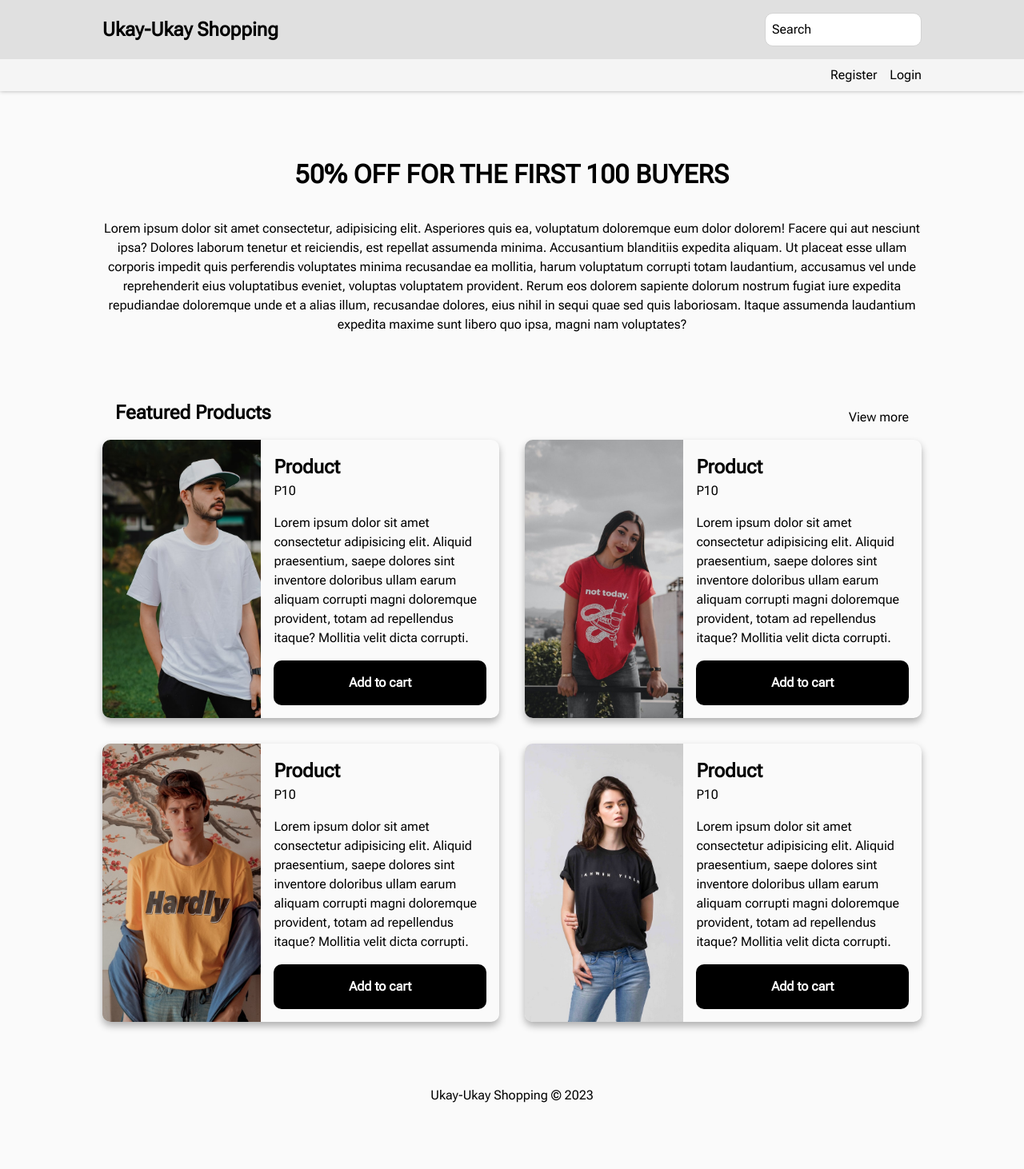
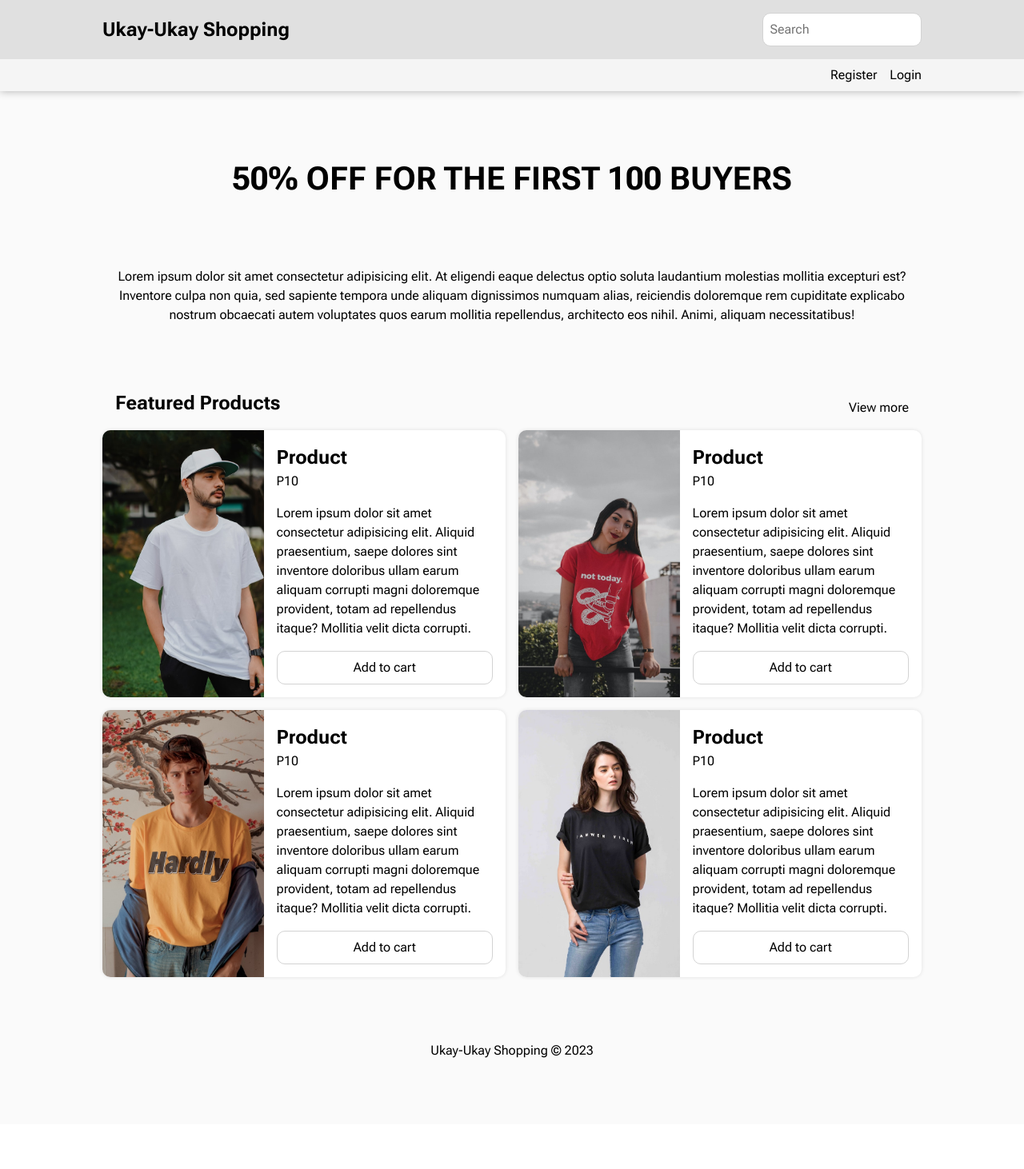
Before and after one commit to FriendsNone/UkayUkayShopping, a PHP site: page / in a window 1280 px wide. Shown: the whole page at 80% size. After the commit the page ends 1323 px from the top, so only its background shows below. Run offline with PHP 8.4, Linux system fonts and the light colour scheme.

Commit message:
CSS overhaul, Added simple animations

```diff
--- a/editprofile.html
+++ b/editprofile.html
@@ -5,7 +5,6 @@
     <meta http-equiv="X-UA-Compatible" content="IE=edge" />
     <meta name="viewport" content="width=device-width, initial-scale=1.0" />
     <title>Edit Profile - Ukay-Ukay Shopping</title>
-    <link rel="stylesheet" href="./reset.css" />
     <link rel="stylesheet" href="./style.css" />
   </head>
   <body>
@@ -52,7 +51,7 @@
               accept="image/*"
             />
           </div>
-          <div class="profile-main">
+          <div class="profile-info">
             <form id="profile" action="./profile.html">
               <div class="form-group">
                 <div class="form-control">
@@ -85,7 +84,7 @@
                   </select>
                 </div>
                 <div class="form-control">
-                  <label for="dob">Date of Birth <small>*</small></label>
+                  <label for="dob">Birthdate <small>*</small></label>
                   <input type="date" id="dob" value="2007-06-29" required />
                 </div>
               </div>
--- a/index.html
+++ b/index.html
@@ -5,7 +5,6 @@
     <meta http-equiv="X-UA-Compatible" content="IE=edge" />
     <meta name="viewport" content="width=device-width, initial-scale=1.0" />
     <title>Ukay-Ukay Shopping</title>
-    <link rel="stylesheet" href="./reset.css" />
     <link rel="stylesheet" href="./style.css" />
   </head>
   <body>
@@ -35,32 +34,25 @@
       <section class="header">
         <h1>50% OFF FOR THE FIRST 100 BUYERS</h1>
         <p>
-          Lorem ipsum dolor sit amet consectetur, adipisicing elit. Asperiores
-          quis ea, voluptatum doloremque eum dolor dolorem! Facere qui aut
-          nesciunt ipsa? Dolores laborum tenetur et reiciendis, est repellat
-          assumenda minima. Accusantium blanditiis expedita aliquam. Ut placeat
-          esse ullam corporis impedit quis perferendis voluptates minima
-          recusandae ea mollitia, harum voluptatum corrupti totam laudantium,
-          accusamus vel unde reprehenderit eius voluptatibus eveniet, voluptas
-          voluptatem provident. Rerum eos dolorem sapiente dolorum nostrum
-          fugiat iure expedita repudiandae doloremque unde et a alias illum,
-          recusandae dolores, eius nihil in sequi quae sed quis laboriosam.
-          Itaque assumenda laudantium expedita maxime sunt libero quo ipsa,
-          magni nam voluptates?
+          Lorem ipsum dolor sit amet consectetur adipisicing elit. At eligendi
+          eaque delectus optio soluta laudantium molestias mollitia excepturi
+          est? Inventore culpa non quia, sed sapiente tempora unde aliquam
+          dignissimos numquam alias, reiciendis doloremque rem cupiditate
+          explicabo nostrum obcaecati autem voluptates quos earum mollitia
+          repellendus, architecto eos nihil. Animi, aliquam necessitatibus!
         </p>
       </section>
 
       <section>
         <div class="items-header">
           <h2>Featured Products</h2>
-          <a href="./products.html">View more</a>
+          <a href="./login.html">View more</a>
         </div>
         <div class="items">
           <div class="item">
             <img
               src="./images/mediamodifier-ogmenj2NGho-unsplash.jpg"
               alt="product"
-              width="100%"
             />
             <div class="item-info">
               <div class="item-header">
@@ -80,7 +72,6 @@
             <img
               src="./images/josue-escoto-crsQ7CNIovw-unsplash.jpg"
               alt="product"
-              width="100%"
             />
             <div class="item-info">
               <div class="item-header">
@@ -100,7 +91,6 @@
             <img
               src="./images/gisela-carolina-82TqnDtVWTM-unsplash.jpg"
               alt="product"
-              width="100%"
             />
             <div class="item-info">
               <div class="item-header">
@@ -120,7 +110,6 @@
             <img
               src="./images/faith-yarn-hgtWvsq5e2c-unsplash.jpg"
               alt="product"
-              width="100%"
             />
             <div class="item-info">
               <div class="item-header">
--- a/profile.html
+++ b/profile.html
@@ -5,7 +5,6 @@
     <meta http-equiv="X-UA-Compatible" content="IE=edge" />
     <meta name="viewport" content="width=device-width, initial-scale=1.0" />
     <title>Profile - Ukay-Ukay Shopping</title>
-    <link rel="stylesheet" href="./reset.css" />
     <link rel="stylesheet" href="./style.css" />
   </head>
   <body>
@@ -45,7 +44,7 @@
               alt="Profile"
             />
           </div>
-          <div class="profile-main">
+          <div class="profile-info">
             <div class="info-group">
               <p>Name</p>
               <p>John Appleseed</p>
--- a/reset.css
+++ /dev/null
@@ -1,99 +0,0 @@
-/***
-    The new CSS reset - version 1.8.4 (last updated 14.2.2023)
-    GitHub page: https://github.com/elad2412/the-new-css-reset
-***/
-
-/*
-    Remove all the styles of the "User-Agent-Stylesheet", except for the 'display' property
-    - The "symbol *" part is to solve Firefox SVG sprite bug
- */
-*:where(:not(html, iframe, canvas, img, svg, video, audio):not(svg *, symbol *)) {
-    all: unset;
-    display: revert;
-}
-
-/* Preferred box-sizing value */
-*,
-*::before,
-*::after {
-    box-sizing: border-box;
-}
-
-/* Reapply the pointer cursor for anchor tags */
-a, button {
-    cursor: revert;
-}
-
-/* Remove list styles (bullets/numbers) */
-ol, ul, menu {
-    list-style: none;
-}
-
-/* For images to not be able to exceed their container */
-img {
-    max-inline-size: 100%;
-    max-block-size: 100%;
-}
-
-/* removes spacing between cells in tables */
-table {
-    border-collapse: collapse;
-}
-
-/* Safari - solving issue when using user-select:none on the <body> text input doesn't working */
-input, textarea {
-    -webkit-user-select: auto;
-}
-
-/* revert the 'white-space' property for textarea elements on Safari */
-textarea {
-    white-space: revert;
-}
-
-/* minimum style to allow to style meter element */
-meter {
-    -webkit-appearance: revert;
-    appearance: revert;
-}
-
-/* preformatted text - use only for this feature */
-:where(pre) {
-    all: revert;
-}
-
-/* reset default text opacity of input placeholder */
-::placeholder {
-    color: unset;
-}
-
-/* remove default dot (•) sign */
-::marker {
-    content: initial;
-}
-
-/* fix the feature of 'hidden' attribute.
-   display:revert; revert to element instead of attribute */
-:where([hidden]) {
-    display: none;
-}
-
-/* revert for bug in Chromium browsers
-   - fix for the content editable attribute will work properly.
-   - webkit-user-select: auto; added for Safari in case of using user-select:none on wrapper element*/
-:where([contenteditable]:not([contenteditable="false"])) {
-    -moz-user-modify: read-write;
-    -webkit-user-modify: read-write;
-    overflow-wrap: break-word;
-    -webkit-line-break: after-white-space;
-    -webkit-user-select: auto;
-}
-
-/* apply back the draggable feature - exist only in Chromium and Safari */
-:where([draggable="true"]) {
-    -webkit-user-drag: element;
-}
-
-/* Revert Modal native behavior */
-:where(dialog:modal) {
-    all: revert;
-}
--- a/style.css
+++ b/style.css
@@ -1,54 +1,18 @@
-@import url("https://fonts.googleapis.com/css2?family=Roboto+Flex&display=swap");
+@import url("https://fonts.googleapis.com/css2?family=Roboto+Flex:wght@400;700&display=swap");
 
-html {
-  background-color: #fafafa;
+* {
+  margin: 0;
+  padding: 0;
   font-family: "Roboto Flex", sans-serif;
   line-height: 1.5;
 }
 
-header,
-main,
-footer,
-.header {
-  width: 100%;
-  margin-bottom: 5em;
-}
-
-header {
-  box-shadow: 0 0 5px 0 rgba(0, 0, 0, 0.3);
-}
-
-.header-half:first-child {
-  background-color: #e0e0e0;
-  padding: 1em 0;
-}
-
-.header-half {
-  background-color: #f5f5f5;
-  padding: 0.5em 0;
-}
-
-.header-half:first-child > div {
-  display: flex;
-  justify-content: space-between;
-  align-items: center;
-}
-.header-half .logo {
-  font-size: 1.5em;
-  font-weight: bold;
-}
-
-.header-half .links {
-  display: flex;
-  justify-content: end;
-  gap: 1em;
-}
-
-footer {
-  text-align: center;
+html {
+  background-color: #fafafa;
 }
 
 a {
+  color: #000;
   text-decoration: none;
 }
 
@@ -59,63 +23,31 @@ a:hover {
 input,
 select,
 button {
+  /* width: 100%; */
   padding: 0.5em;
-  width: 100%;
-  border: 1px solid lightgray;
+  background-color: white;
+  border: 1px solid #d3d3d3;
   border-radius: 10px;
-  background-color: white;
+  font-size: 1rem;
+  transition: outline 250ms ease, border 250ms ease;
+}
+
+input:focus,
+select:focus {
+  outline: none;
+  border: 1px solid #000;
 }
 
 button {
-  background-color: #000;
-  color: #fff;
-  /* margin: 1em auto; */
-  font-weight: bold;
   cursor: pointer;
-  padding: 1em;
-  border: none;
-  text-align: center;
+  transition: background-color 250ms ease, border 250ms ease, color 250ms ease;
 }
 
-form#account {
-  width: 40%;
-  margin: 0 auto 5em auto;
-  display: flex;
-  flex-direction: column;
-  gap: 2em;
-}
-
-form#profile {
-  margin: 0 auto 5em auto;
-  display: flex;
-  flex-direction: column;
-  gap: 2em;
-}
-
-.form-group {
-  /* width: 100%; */
-  display: flex;
-  justify-content: space-between;
-  gap: 1em;
-}
-
-.form-control {
-  width: 100%;
-  display: flex;
-  flex-direction: column;
-  gap: 0.5em;
-}
-
-.form-control > input {
-  width: 100%;
-}
-
-form > button {
-  margin: 1em auto;
-}
-
-.form-control > label > small {
-  color: red;
+button:hover,
+button:focus {
+  background-color: #000;
+  border: 1px solid #000;
+  color: #fff;
 }
 
 .container {
@@ -123,15 +55,73 @@ form > button {
   margin: 0 auto;
 }
 
-.header {
+header {
+  width: 100%;
+  margin-bottom: 5em;
+  box-shadow: 0 0 10px 0 rgba(0, 0, 0, 0.3);
+}
+
+section {
+  width: 100%;
+  margin-bottom: 5em;
+}
+
+footer {
+  width: 100%;
+  margin-bottom: 5em;
   text-align: center;
 }
 
+/* Navigation */
+
+.header-half {
+  background-color: #e0e0e0;
+  padding: 1em 0;
+}
+
+.header-half:last-child {
+  background-color: #f5f5f5;
+  padding: 0.5em 0;
+}
+
+.header-half > .container {
+  display: flex;
+  justify-content: space-between;
+  align-items: center;
+}
+
+.header-half:last-child > .container {
+  justify-content: flex-end;
+}
+
+.header-half > .container > .logo {
+  font-size: 1.5rem;
+  font-weight: 700;
+}
+
+.header-half > .container > form#search input {
+  width: 20ch;
+}
+
+.header-half > .container > .links {
+  display: flex;
+  gap: 1em;
+}
+
+.header {
+  display: flex;
+  text-align: center;
+  flex-direction: column;
+  justify-content: center;
+  gap: 5em;
+}
+
 .header > h1 {
-  font-weight: bold;
-  font-size: 2em;
-  margin-bottom: 1em;
+  font-size: 2.5rem;
+  font-weight: 700;
 }
+
+/* Product item */
 
 .items-header {
   display: flex;
@@ -141,34 +131,34 @@ form > button {
   padding: 0 1em;
 }
 
-.items-header > h2 {
-  font-weight: bold;
-  font-size: 1.5em;
-}
-
 .items {
-  margin-bottom: 5em;
   display: grid;
   grid-template-columns: 1fr 1fr;
   justify-content: center;
-  gap: 2em;
+  gap: 1em;
 }
 
 .item {
   display: flex;
+  background-color: #fff;
   border-radius: 10px;
+  box-shadow: 0 0 5px 0 rgba(0, 0, 0, 0.1);
+  transition: box-shadow 250ms ease;
+}
+
+.item:hover {
   box-shadow: 0 5px 10px 0 rgba(0, 0, 0, 0.3);
 }
 
 .item > img {
   width: 40%;
-  /* aspect-ratio: 2/3; */
   object-fit: cover;
   object-position: top;
   border-radius: 10px 0 0 10px;
 }
 
-.item-info {
+.item > .item-info {
+  width: 60%;
   padding: 1em;
   display: flex;
   flex-direction: column;
```
Also changed, not shown: other parts of style.css (+98 -66 lines), cart.html (+8 -4 lines), login.html (+5 -4 lines), products.html (+0 -11 lines), register.html (+5 -4 lines).
